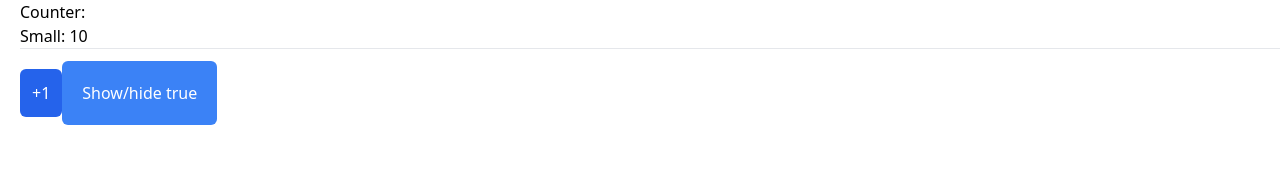
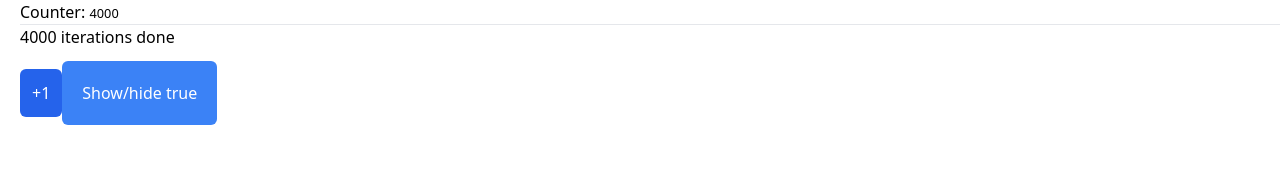
Before and after one commit to gonzalobuassodev/course-react-fernando-herrrara-hooks, a React (Vite) app: page / in a window 1280 px wide. Shown: the top 175 px of the page. Built offline with nearby package versions, Linux system fonts and the light colour scheme.

Commit message:
uso del useMemo

```diff
--- /dev/null
+++ b/src/06-memos/MemoHook.tsx
@@ -0,0 +1,42 @@
+import { useMemo, useState } from 'react'
+import { useCounter } from '../hooks'
+
+const heavyStuff = (iterationNumber: number = 100) => {
+    for (let i = 0; i < iterationNumber; i++) {
+        console.log('ahi vamos...')
+    }
+
+    return `${iterationNumber} iterations done`
+}
+
+export const MemoHook = () => {
+    const { counter, increment } = useCounter(4000)
+    const [show, setShow] = useState(true)
+
+    const memorizedValue = useMemo(() => heavyStuff(counter), [counter])
+
+    return (
+        <div className="pl-5">
+            <h1>
+                Counter: <small>{counter}</small>
+            </h1>
+            <hr />
+
+            <h4>{memorizedValue}</h4>
+
+            <button
+                className="p-3 bg-blue-600 text-white hover:bg-blue-700 rounded-md mt-5"
+                onClick={() => increment(1)}
+            >
+                +1
+            </button>
+
+            <button
+                onClick={() => setShow(!show)}
+                className="p-5 bg-blue-500 text-white rounded-md"
+            >
+                Show/hide {JSON.stringify(show)}
+            </button>
+        </div>
+    )
+}
--- a/src/main.tsx
+++ b/src/main.tsx
@@ -1,6 +1,7 @@
 import { StrictMode } from 'react'
 import { createRoot } from 'react-dom/client'
 import './index.css'
+import { MemoHook } from './06-memos/MemoHook'
 // import { HookApp } from './HookApp'
 // import { CounterApp } from './01-useState/CounterApp'
 // import { CounterWithCustomHook } from './01-useState/CounterWithCustomHook';
@@ -8,7 +9,7 @@ import './index.css'
 // import { FormWithUseHook } from './02-useEffect/FormWithUseHook'
 // import { MultipleCustomHook } from './03-examples/MultipleCustomHook'
 // import { FocusScreen } from './04-useRef/FocusScreen'
-import { Memorize } from './06-memos/Memorize'
+// import { Memorize } from './06-memos/Memorize'
 
 createRoot(document.getElementById('root')!).render(
     <StrictMode>
@@ -21,6 +22,7 @@ createRoot(document.getElementById('root')!).render(
 
         {/* <MultipleCustomHook /> */}
         {/* <FocusScreen /> */}
-        <Memorize />
+        {/* <Memorize /> */}
+        <MemoHook />
     </StrictMode>
 )
```
